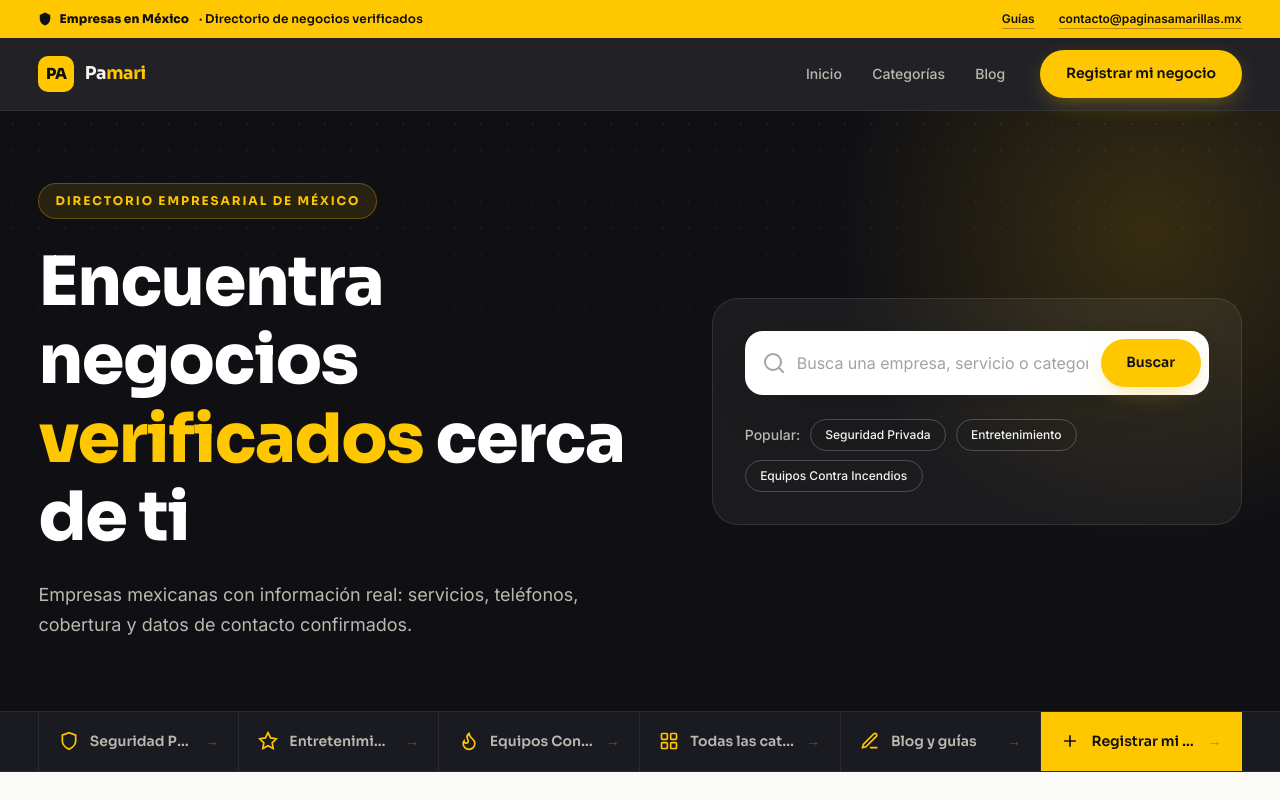
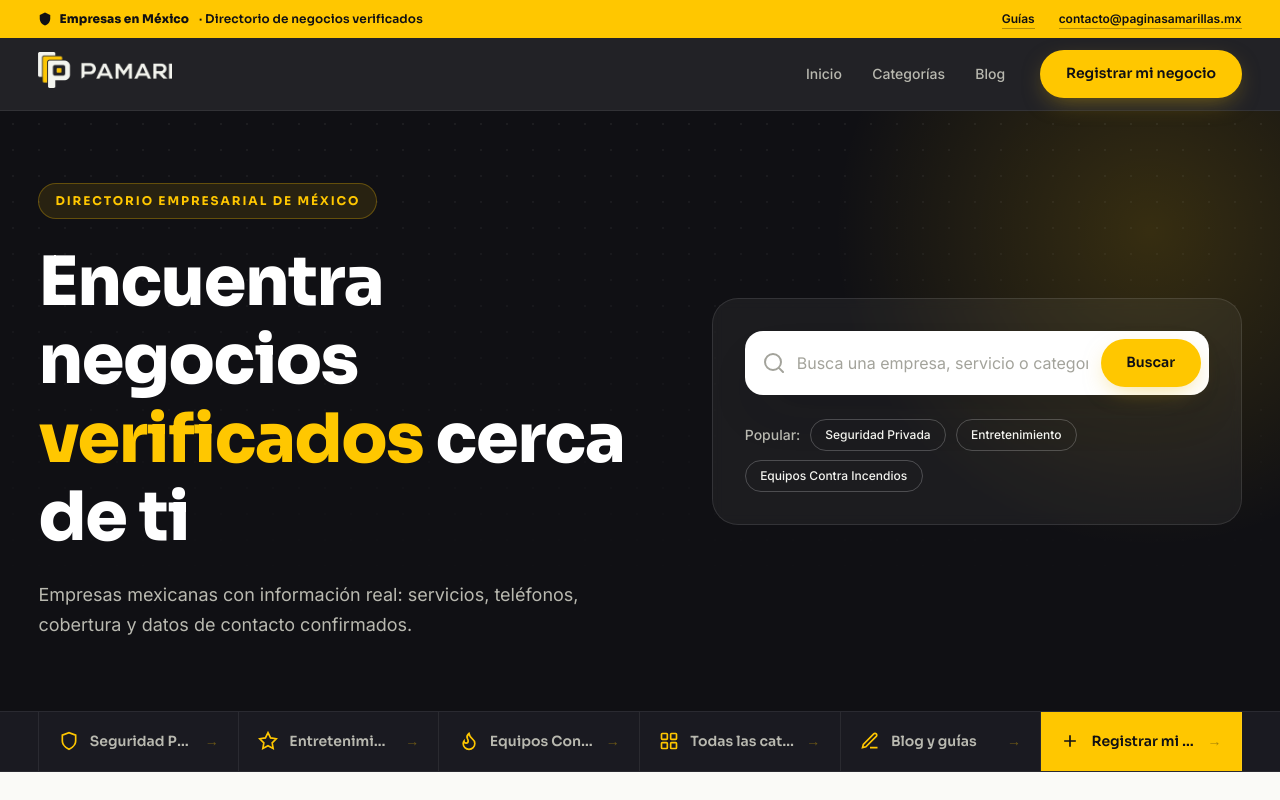
Before and after one commit to Origenlab/PAGINASAMARILLAS, an Astro site: page / in a window 1280 px wide. Shown: the top 800 px of the page. Built offline with nearby package versions, Linux system fonts and the light colour scheme; Astro itself is replaced by a stand-in of ours.

Commit message:
feat(header): logo Pamari en AVIF reemplaza el lockup de texto
El header es oscuro (rgba(16,16,20,.92)), asi que el logo se recoloreo
a los tokens de marca: tinta -> --tx-inv #F5F5F0, acento -> --amarillo #FFC700.

- pamari.png 1774x887 (821KB) -> trim a 1423x384 -> 296x80 @2x
- AVIF 3.4KB + fallback WebP 6.6KB
- fondo a transparente (alpha por distancia de color, sin halos)
- <picture> con width/height explicitos (evita CLS) y fetchpriority=high
- .logo-img 36px, igual que el .logo-mark que sustituye
- sin transitions nuevas (respeta la regla de CLAUDE.md)

```diff
--- a/public/css/style.css
+++ b/public/css/style.css
@@ -290,6 +290,11 @@ h1, h2, h3, h4 {
 }
 
 .logo a { display: inline-flex; align-items: center; gap: .65rem; }
+.logo-img {
+  height: 36px;
+  width: auto;
+  display: block;
+}
 .logo-mark {
   width: 36px;
   height: 36px;
--- a/src/layouts/Layout.astro
+++ b/src/layouts/Layout.astro
@@ -107,8 +107,18 @@ const registerMail = `mailto:${site.email}?subject=${encodeURIComponent('Quiero
       <nav class="navbar" aria-label="Navegación principal">
         <div class="logo">
           <a href="/" aria-label="Pamari - Inicio">
-            <span class="logo-mark" aria-hidden="true">PA</span>
-            <span class="logo-text">Pa<span class="logo-highlight">mari</span></span>
+            <picture>
+              <source srcset="/images/logo-pamari.avif" type="image/avif" />
+              <img
+                src="/images/logo-pamari.webp"
+                alt="Pamari"
+                class="logo-img"
+                width="296"
+                height="80"
+                fetchpriority="high"
+                decoding="async"
+              />
+            </picture>
           </a>
         </div>
 
```
Also changed, not shown: public/images/logo-pamari.avif (added), public/images/logo-pamari.webp (added).
